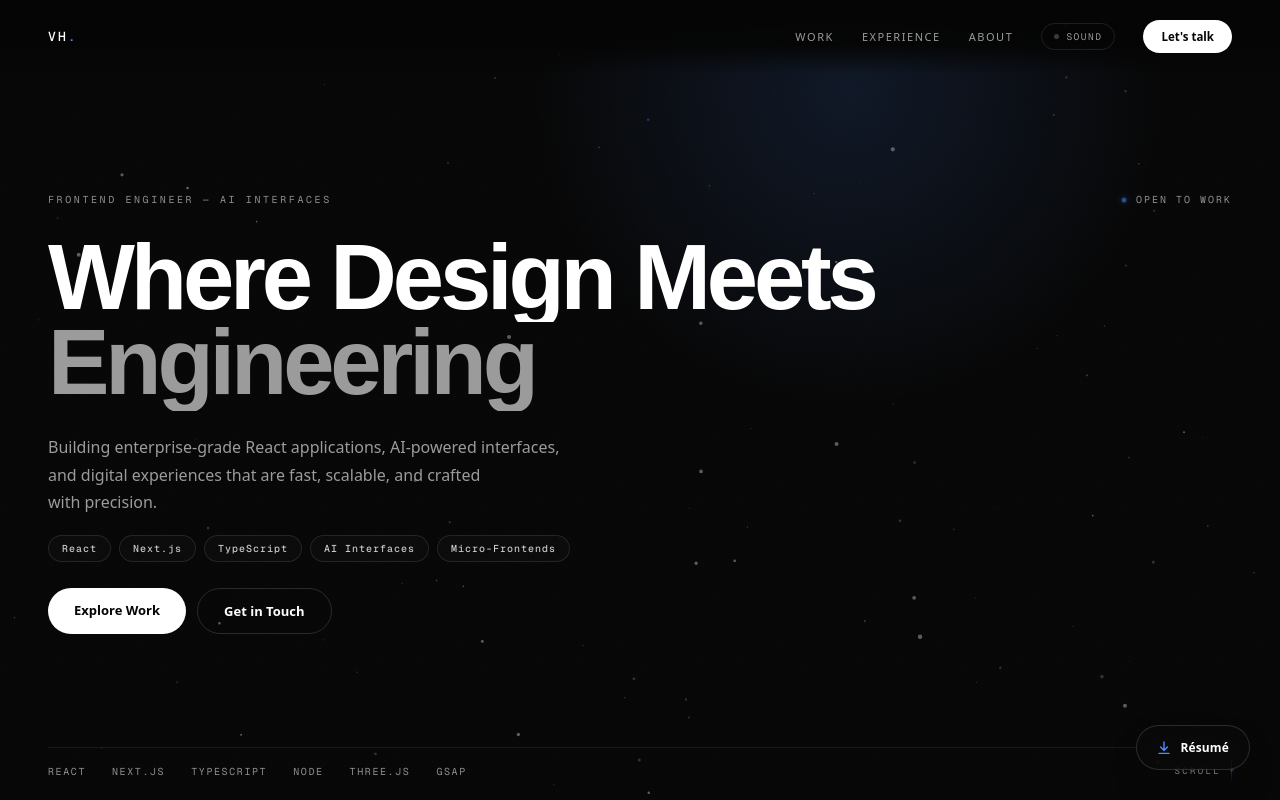
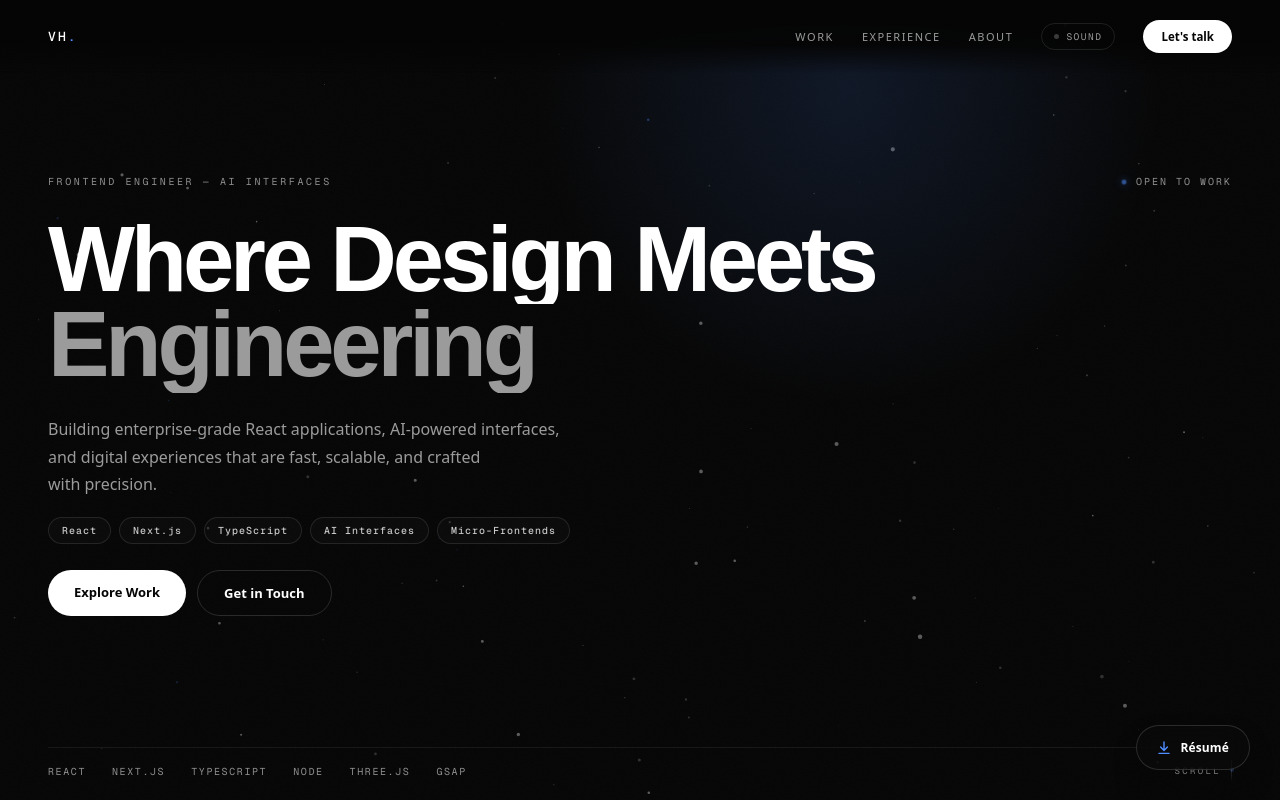
Before and after one commit to VYSHAK98/vyshak-portfolio-website, a Next.js app: page / in a window 1280 px wide. Shown: the top 800 px of the page. Built offline with nearby package versions, Linux system fonts and the light colour scheme; a web font is replaced by a local one.

Commit message:
Reduce gap between fixed nav and hero content
.parallax top padding: 120px -> 84px.

```diff
--- a/components/Hero/Hero.module.css
+++ b/components/Hero/Hero.module.css
@@ -32,7 +32,7 @@
   align-items: center;
   width: var(--content-width);
   margin: 0 auto;
-  padding: 120px 0 40px;
+  padding: 84px 0 40px;
 }
 
 .inner {
```
